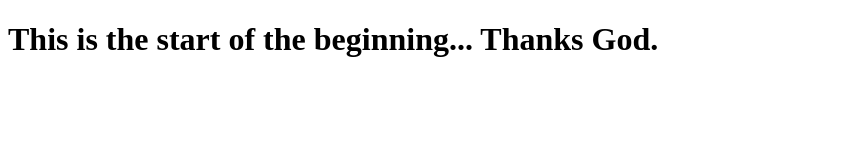
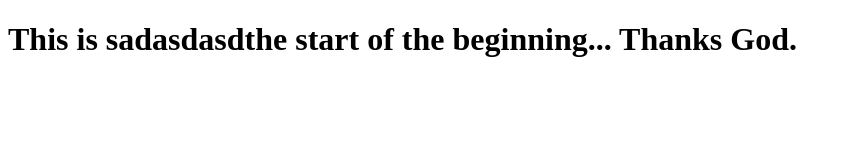
Before and after one commit to jhondanielcatalan/test, a plain HTML site: page index.html in a window 1280 px wide. Shown: the whole page, without its empty margins (0-851 px from the left). Drawn offline with Linux system fonts and the light colour scheme.

Commit message:
scramble words

```diff
--- a/index.html
+++ b/index.html
@@ -6,7 +6,7 @@
     </head>
     <body>
         <h1>
-            This is the start of the beginning... Thanks God.
+            This is sadasdasdthe start of the beginning... Thanks God.
         </h1>
     </body>
 </html>
--- /dev/null
+++ b/simple.js
@@ -0,0 +1 @@
+console.log('hey there');
```
